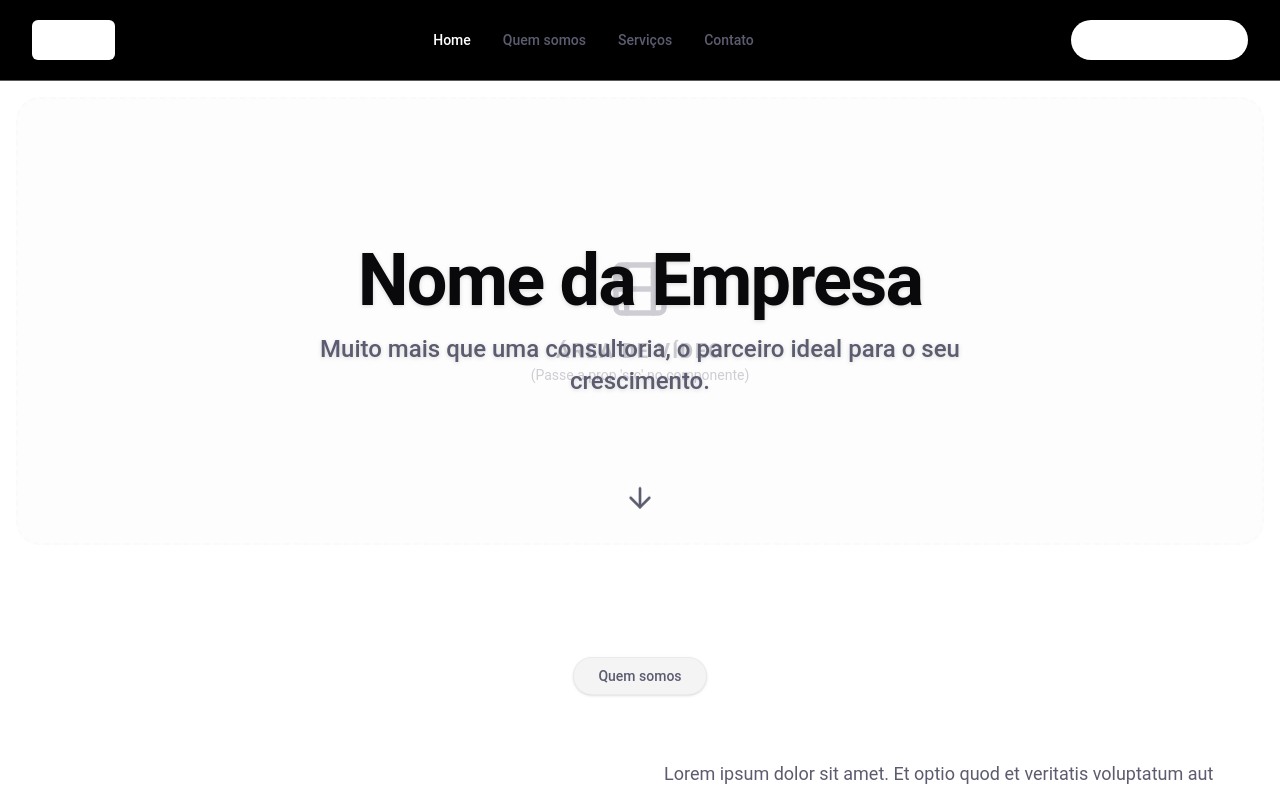
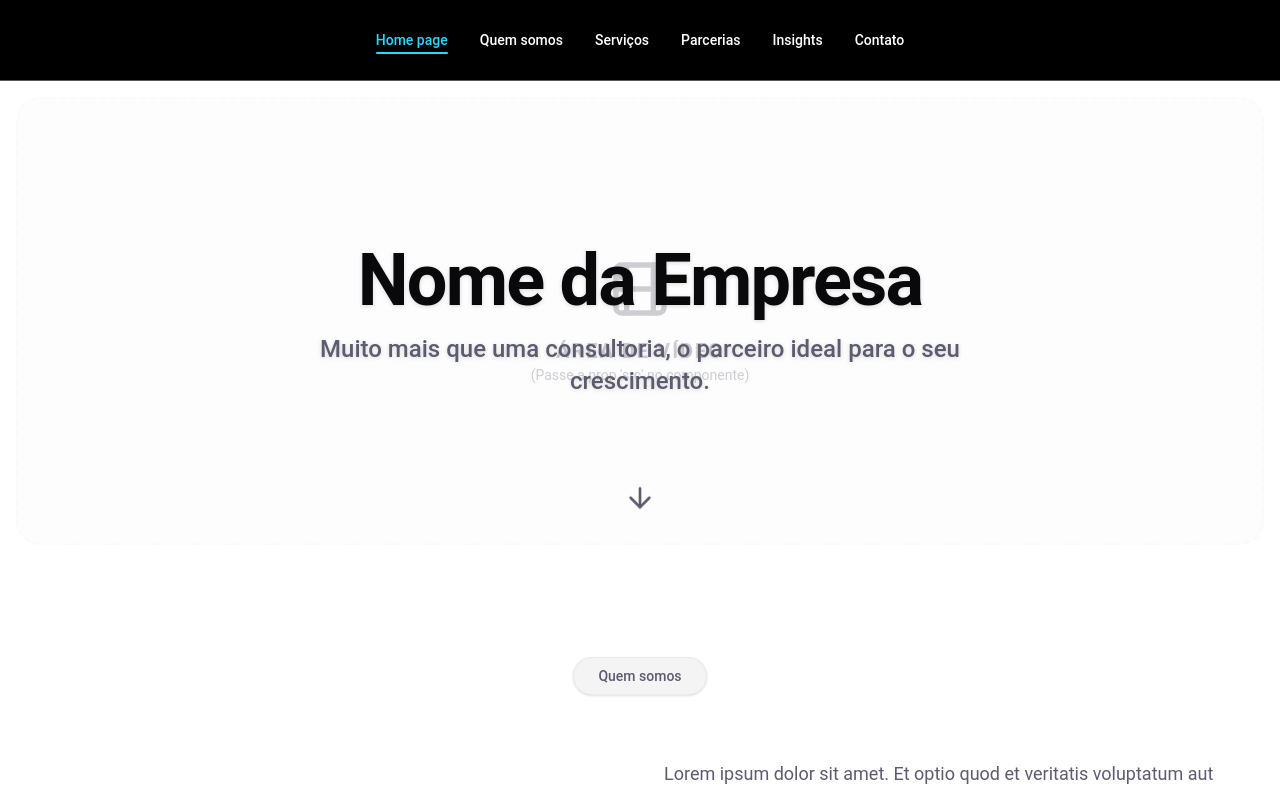
Before and after one commit to HandersonLuc/site-meta, a Next.js app: page / in a window 1280 px wide. Shown: the top 795 px of the page. Built offline with nearby package versions, Linux system fonts and the light colour scheme; no server answers.

Commit message:
Feat: changed header

```diff
--- a/components/layout/Header.tsx
+++ b/components/layout/Header.tsx
@@ -5,9 +5,11 @@ import { usePathname } from "next/navigation";
 import { MobileMenu } from "@/components/layout/MobileMenu";
 
 export const navLinks = [
-  { name: "Home", href: "/" },
+  { name: "Home page", href: "/" },
   { name: "Quem somos", href: "/quem-somos" },
   { name: "Serviços", href: "/servicos" },
+  { name: "Parcerias", href: "" },
+  { name: "Insights", href: "" },
   { name: "Contato", href: "/contato" },
 ];
 
@@ -15,16 +17,9 @@ export function Header() {
   const pathname = usePathname();
 
   return (
-    <header className="sticky top-0 z-40 w-full border-b border-border/40 bg-black backdrop-blur-md transition-all duration-300">
-      <div className="container mx-auto flex h-20 items-center justify-between px-4 md:px-8">
+    <header className="sticky top-0 z-50 w-full bg-black border-b border-border/40 backdrop-blur-md">
+      <div className="container mx-auto flex h-20 items-center justify-center px-6">
         {/* Logo */}
-        <div className="flex items-center gap-2">
-          <Link href="/" className="flex items-center space-x-2 group">
-            <div className="bg-primary text-primary-foreground font-bold px-4 py-1.5 text-xl rounded-md transition-transform duration-300 group-hover:scale-105">
-              LOGO
-            </div>
-          </Link>
-        </div>
 
         {/* Navegação Desktop */}
         <nav className="hidden md:flex items-center gap-8 text-sm font-medium">
@@ -34,25 +29,20 @@ export function Header() {
               <Link
                 key={link.name}
                 href={link.href}
-                className={`relative py-1 transition-colors hover:text-primary ${
-                  isActive ? "text-primary" : "text-muted-foreground"
+                className={`relative py-1 transition-colors duration-300 ${
+                  isActive
+                    ? "text-[#2AD8FF]"
+                    : "text-white hover:text-[#2AD8FF]"
                 }`}
               >
                 {link.name}
                 {isActive && (
-                  <span className="absolute left-0 bottom-0 h-0.5 w-full bg-primary rounded-full animate-in fade-in zoom-in duration-300" />
+                  <span className="absolute left-0 bottom-0 h-0.5 w-full bg-[#2AD8FF] rounded-full" />
                 )}
               </Link>
             );
           })}
         </nav>
-
-        {/* Ações Desktop - Botão HTML Puro */}
-        <div className="hidden md:flex items-center gap-5">
-          <button className="bg-primary text-primary-foreground hover:bg-primary/90 h-10 px-6 py-2 rounded-full shadow-sm hover:shadow-md transition-all text-sm font-medium">
-            Diagnóstico Gratuito
-          </button>
-        </div>
 
         {/* Menu Mobile */}
         <MobileMenu navLinks={navLinks} />
```
